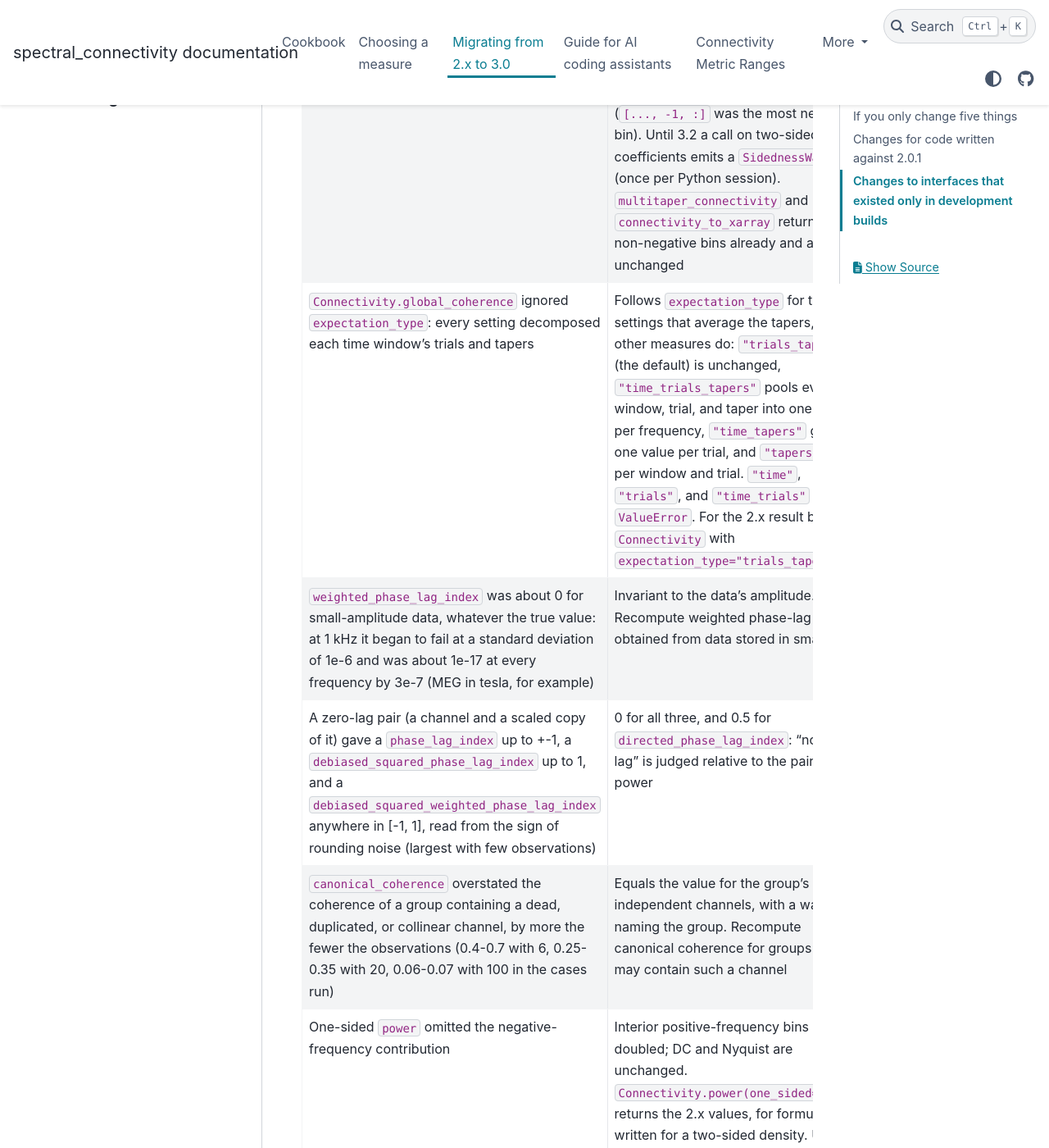
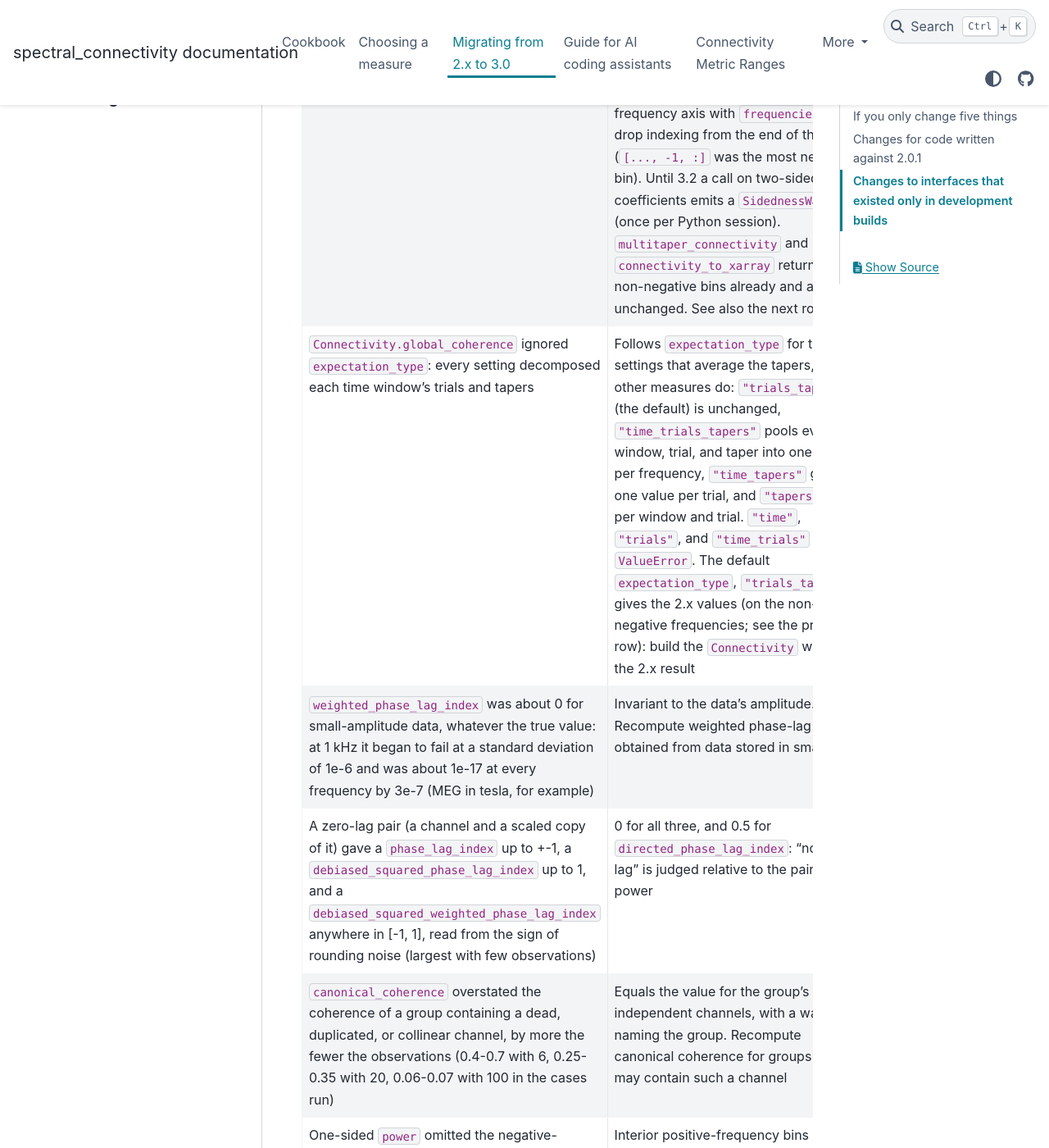
Before and after one commit to Eden-Kramer-Lab/spectral_connectivity, a Sphinx documentation site: the page built from docs/migration.md, in a window 1280 px wide and 1400 px high, scrolled down 6390 px. Shown: the whole window at 82% size. Built offline with Sphinx 7.4.7 and the PyData theme 0.15.4, drawn with Linux system fonts in a browser that asks for light colours; pages that are not in the unit, such as notebooks, are missing from menus; the version number could not be read and is left out; some of the changed text lies outside the part shown.

Commit message:
Mention global coherence's frequency change in the upgrade notes
The README's upgrade box and item 2 of the migration checklist covered the
one-sided power but not global_coherence, which returns the non-negative
frequencies only and emits the same SidednessWarning. Both now say so. The
migration table's two global_coherence rows point to each other, and the
expectation_type row says explicitly that the default gives the 2.x values.

Co-Authored-By: Claude Opus 5.5 <noreply@anthropic.com>

```diff
--- a/docs/migration.md
+++ b/docs/migration.md
@@ -41,6 +41,9 @@ for 2.x has to change.
    `one_sided=True` to silence it. The power in
    `multitaper_connectivity` and `connectivity_to_xarray` results changed the
    same way without a warning: halve its interior bins to compare with 2.x.
+   `Connectivity.global_coherence` returns the non-negative frequencies only,
+   and emits the same `SidednessWarning` notice
+   ([Other measures, power, and statistics](#other-measures-power-and-statistics)).
 3. **Recompute results whose values changed without an error.** Besides
    direction and power, other changes give code written for 2.x different
    numbers without an error. Among them (the tables below list them all):
@@ -116,8 +119,8 @@ Values that changed for the functional, lead/lag, and group measures, the power
 | --- | --- |
 | `global_coherence` returned the squared singular values of the observations' coefficient matrix divided by the number of observations, and its default call raised for some inputs with one or two observations (three signals with one observation; six signals with two) | Returns each component's fraction of the total coherent power, in `[0, 1]`, for any number of observations. It is unchanged when every signal is rescaled by the same factor, but not when signals are rescaled separately (one of four channels x10 moved values by up to 0.6): put signals on a common scale first |
 | `global_coherence(max_rank=k)` returned its components weakest first when `1 < k < n_signals - 1` (the sparse solver's order) and strongest first otherwise | Always strongest first, the values and their vectors alike, so `[..., 0]` is the largest component. Code that indexed a component of such a result now reads a different one: reverse the component axis of stored 2.x results, or re-index |
-| `Connectivity.global_coherence` returned every bin of the two-sided transform, `(n_time_windows, n_fft_samples, ...)`, labelled by `all_frequencies` | Returns only the non-negative frequencies, labelled by `Connectivity.frequencies`, like every other measure. They are unchanged, and for a real signal the negative bins repeated them (the same fractions, conjugated vectors), so `[..., :len(conn.frequencies), :]` of a 2.x result is the 3.0 result. Label the frequency axis with `frequencies`, and drop indexing from the end of the axis (`[..., -1, :]` was the most negative bin). Until 3.2 a call on two-sided coefficients emits a `SidednessWarning` (once per Python session). `multitaper_connectivity` and `connectivity_to_xarray` returned the non-negative bins already and are unchanged |
-| `Connectivity.global_coherence` ignored `expectation_type`: every setting decomposed each time window's trials and tapers | Follows `expectation_type` for the settings that average the tapers, as the other measures do: `"trials_tapers"` (the default) is unchanged, `"time_trials_tapers"` pools every window, trial, and taper into one value per frequency, `"time_tapers"` gives one value per trial, and `"tapers"` one per window and trial. `"time"`, `"trials"`, and `"time_trials"` raise `ValueError`. For the 2.x result build the `Connectivity` with `expectation_type="trials_tapers"` |
+| `Connectivity.global_coherence` returned every bin of the two-sided transform, `(n_time_windows, n_fft_samples, ...)`, labelled by `all_frequencies` | Returns only the non-negative frequencies, labelled by `Connectivity.frequencies`, like every other measure. They are unchanged, and for a real signal the negative bins repeated them (the same fractions, conjugated vectors), so `[..., :len(conn.frequencies), :]` of a 2.x result is the 3.0 result. Label the frequency axis with `frequencies`, and drop indexing from the end of the axis (`[..., -1, :]` was the most negative bin). Until 3.2 a call on two-sided coefficients emits a `SidednessWarning` (once per Python session). `multitaper_connectivity` and `connectivity_to_xarray` returned the non-negative bins already and are unchanged. See also the next row |
+| `Connectivity.global_coherence` ignored `expectation_type`: every setting decomposed each time window's trials and tapers | Follows `expectation_type` for the settings that average the tapers, as the other measures do: `"trials_tapers"` (the default) is unchanged, `"time_trials_tapers"` pools every window, trial, and taper into one value per frequency, `"time_tapers"` gives one value per trial, and `"tapers"` one per window and trial. `"time"`, `"trials"`, and `"time_trials"` raise `ValueError`. The default `expectation_type`, `"trials_tapers"`, gives the 2.x values (on the non-negative frequencies; see the previous row): build the `Connectivity` with it for the 2.x result |
 | `weighted_phase_lag_index` was about 0 for small-amplitude data, whatever the true value: at 1 kHz it began to fail at a standard deviation of 1e-6 and was about 1e-17 at every frequency by 3e-7 (MEG in tesla, for example) | Invariant to the data's amplitude. Recompute weighted phase-lag results obtained from data stored in small units |
 | A zero-lag pair (a channel and a scaled copy of it) gave a `phase_lag_index` up to +-1, a `debiased_squared_phase_lag_index` up to 1, and a `debiased_squared_weighted_phase_lag_index` anywhere in [-1, 1], read from the sign of rounding noise (largest with few observations) | 0 for all three, and 0.5 for `directed_phase_lag_index`: "no phase lag" is judged relative to the pair's power |
 | `canonical_coherence` overstated the coherence of a group containing a dead, duplicated, or collinear channel, by more the fewer the observations (0.4-0.7 with 6, 0.25-0.35 with 20, 0.06-0.07 with 100 in the cases run) | Equals the value for the group's independent channels, with a warning naming the group. Recompute canonical coherence for groups that may contain such a channel |
```
Also changed, not shown: README.md (+3 -0 lines).
